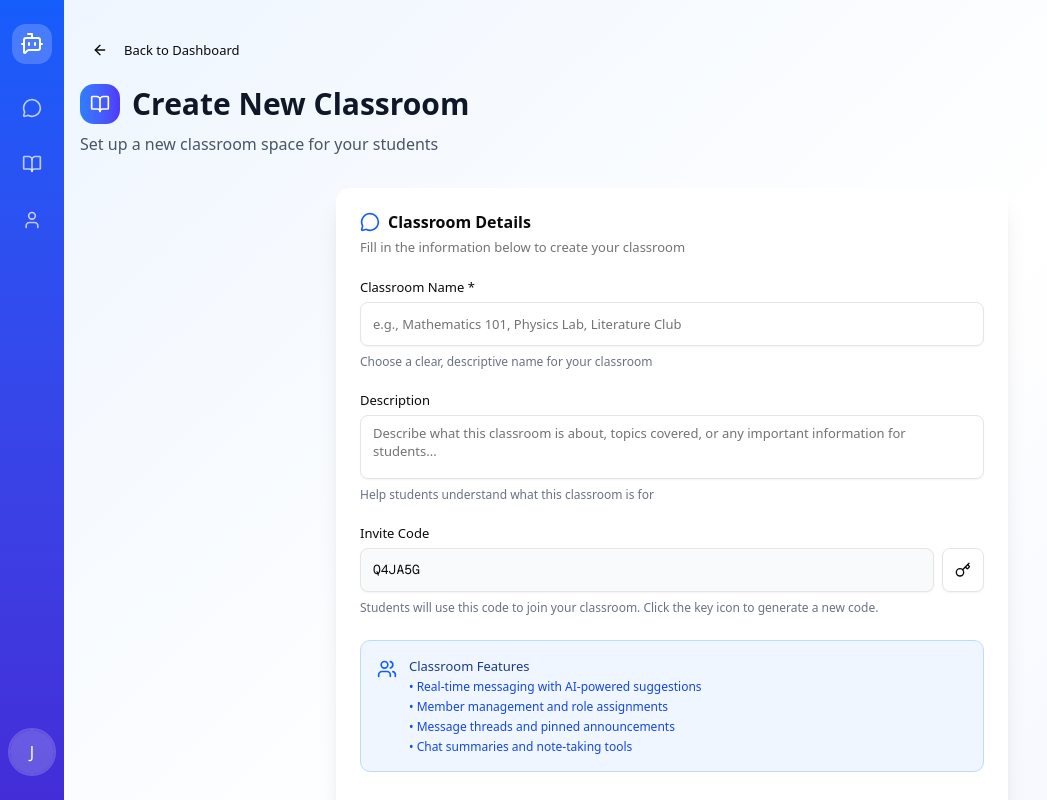
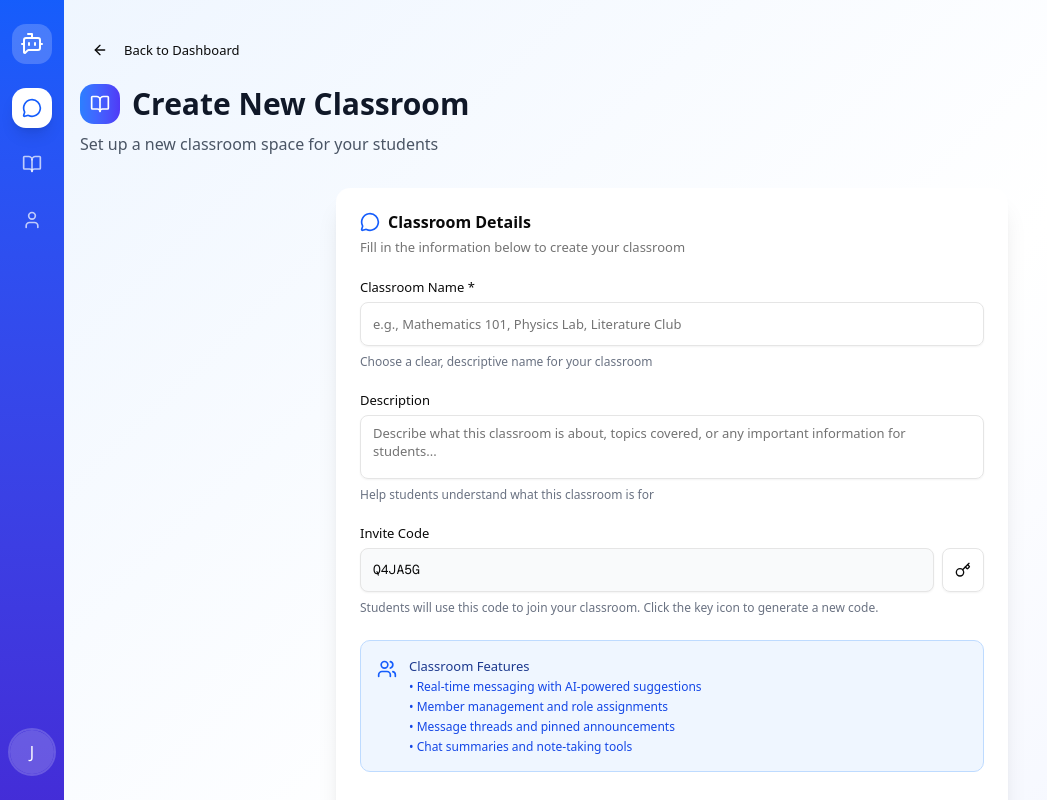
Before and after one commit to Tarikul3639/ChatFly, a Next.js app in the folder web/: page /classroom/create-classroom in a window 1280 px wide. Shown: the top 800 px of the page, without its empty margins (0-1047 px from the left). Built offline with nearby package versions, Linux system fonts and the light colour scheme.

Commit message:
active path add

```diff
--- a/web/src/app/components/Sidebar.tsx
+++ b/web/src/app/components/Sidebar.tsx
@@ -4,7 +4,7 @@
 import { useState, useEffect } from "react";
 import { BotMessageSquare, MessageCircle, BookOpen, User } from "lucide-react";
 import { Avatar, AvatarFallback } from "@/components/ui/avatar";
-import { useRouter } from "next/navigation";
+import { useRouter, usePathname } from "next/navigation";
 
 // Define types
 interface User {
@@ -28,10 +28,10 @@ const mobileSidebarItems = [
 ];
 
 export default function Sidebar() {
-  const [activeTab, setActiveTab] = useState("messenger");
+  const [activeTab, setActiveTab] = useState("chat");
   const [user, setUser] = useState<User | null>(null);
   const router = useRouter();
-
+  const pathname = usePathname();
 
   useEffect(() => {
     const userData = {
@@ -42,6 +42,17 @@ export default function Sidebar() {
     };
     setUser(userData);
   }, []);
+
+  // Set active tab based on current pathname
+  useEffect(() => {
+    if (pathname === "/chat") {
+      setActiveTab("chat");
+    } else if (pathname === "/classroom") {
+      setActiveTab("classroom");
+    } else if (pathname === "/profile") {
+      setActiveTab("profile");
+    }
+  }, [pathname]);
 
   return (
     <>
```
